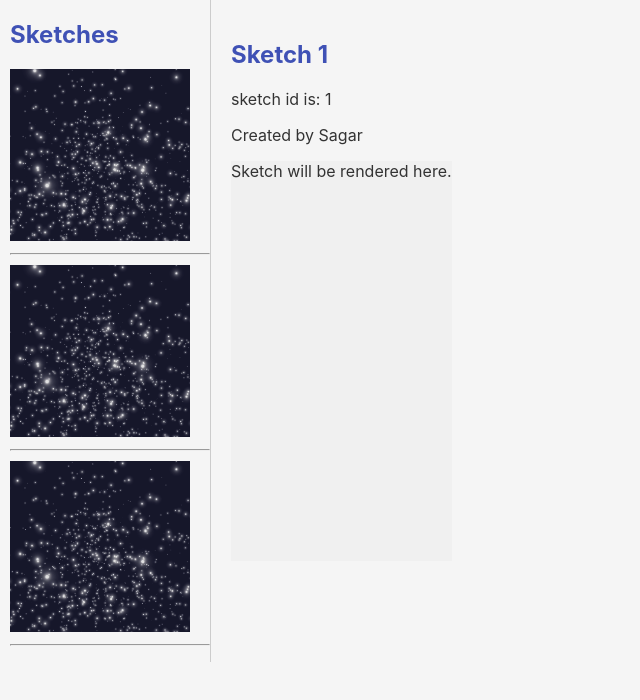
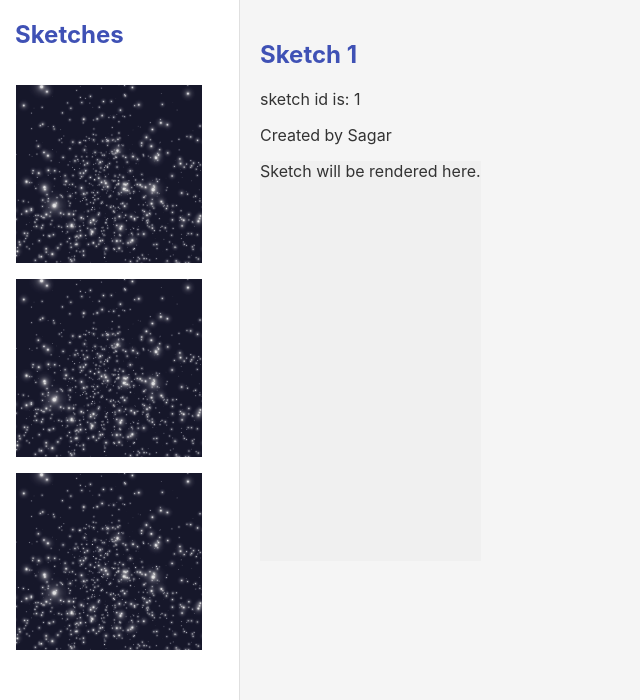
Before and after one commit to zoyron/sketches, a React (Vite) app: page / in a window 1280 px wide. Shown: the top 700 px of the page, without its empty margins (0-640 px from the left). Built offline with nearby package versions, Linux system fonts and the light colour scheme.

Commit message:
improved: ui of sidebar

```diff
--- a/src/components/Sidebar.tsx
+++ b/src/components/Sidebar.tsx
@@ -1,5 +1,6 @@
 import React from "react";
 import { Sketch } from "../types/Sketch";
+import { Drawer, List, ListItem } from "@mui/material";
 
 interface SidebarProps {
   sketches: Sketch[];
@@ -7,27 +8,31 @@ interface SidebarProps {
 
 const Sidebar: React.FC<SidebarProps> = ({ sketches }) => {
   return (
-    <div
-      style={{
-        width: "200px",
-        borderRight: "1px solid #ccc",
-        paddingLeft: "10px",
+    <Drawer
+      variant="permanent"
+      anchor="left"
+      sx={{
+        width: 240,
+        flexShrink: 0,
+        "& .MuiDrawer-paper": {
+          width: 240,
+          boxSizing: "border-box",
+        },
       }}
     >
-      <h2>Sketches</h2>
-      <ul style={{ listStyleType: "none", padding: 0 }}>
+      <h2 style={{ paddingLeft: "15px" }}>Sketches</h2>
+      <List>
         {sketches.map((sketch) => (
-          <li key={sketch.id} style={{ marginBottom: "10px" }}>
+          <ListItem key={sketch.id}>
             <img
               src={sketch.thumbnailURL}
               alt={sketch.title}
               style={{ width: "90%", height: "90%" }}
             />
-            <hr />
-          </li>
+          </ListItem>
         ))}
-      </ul>
-    </div>
+      </List>
+    </Drawer>
   );
 };
 
```
